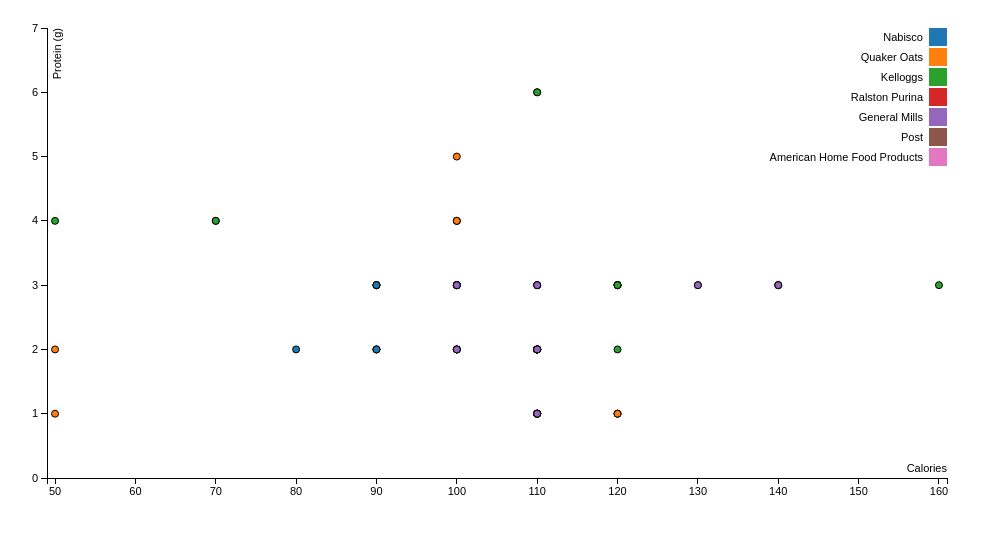
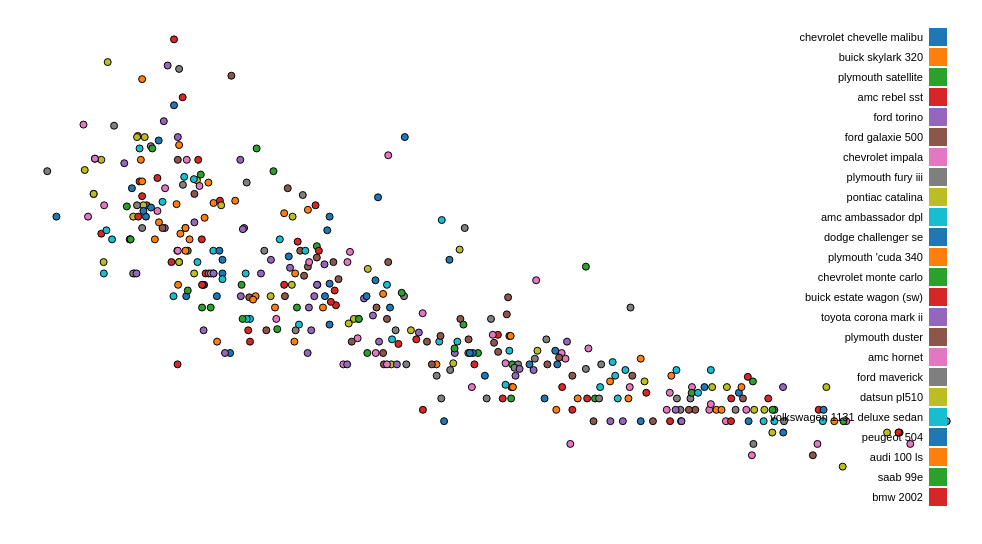
Before and after one commit to HelloWorldRachel/scatter, a plain HTML site: page index.html in a window 1280 px wide. Shown: the whole page, without its empty margins (1-983 px from the left). Drawn offline with nearby package versions, Linux system fonts and the light colour scheme.

Commit message:
Update index.html

```diff
--- a/index.html
+++ b/index.html
@@ -45,19 +45,19 @@ var margin = {top: 20, right: 20, bottom: 30, left: 40},
  */
 
 // setup x
-var xValue = function(d) { return d.Calories;}, // data -> value
+var xValue = function(d) { return d.weight;}, // data -> value
     xScale = d3.scale.linear().range([0, width]), // value -> display
     xMap = function(d) { return xScale(xValue(d));}, // data -> display
     xAxis = d3.svg.axis().scale(xScale).orient("bottom");
 
 // setup y
-var yValue = function(d) { return d["Protein (g)"];}, // data -> value
+var yValue = function(d) { return d.mpg;}, // data -> value
     yScale = d3.scale.linear().range([height, 0]), // value -> display
     yMap = function(d) { return yScale(yValue(d));}, // data -> display
     yAxis = d3.svg.axis().scale(yScale).orient("left");
 
 // setup fill color
-var cValue = function(d) { return d.Manufacturer;},
+var cValue = function(d) { return d.name;},
     color = d3.scale.category10();
 
 // add the graph canvas to the body of the webpage
@@ -73,12 +73,12 @@ var tooltip = d3.select("body").append("div")
     .style("opacity", 0);
 
 // load data
-d3.csv("cereal.csv", function(error, data) {
+d3.csv("auto.csv", function(error, data) {
 
   // change string (from CSV) into number format
   data.forEach(function(d) {
-    d.Calories = +d.Calories;
-    d["Protein (g)"] = +d["Protein (g)"];
+    d.weight = +d.weight;
+    d["mpg"] = +d["mpg"];
 //    console.log(d);
   });
 
@@ -87,7 +87,7 @@ d3.csv("cereal.csv", function(error, data) {
   yScale.domain([d3.min(data, yValue)-1, d3.max(data, yValue)+1]);
 
   // x-axis
-  svg.append("g")
+  svg.append("lb")
       .attr("class", "x axis")
       .attr("transform", "translate(0," + height + ")")
       .call(xAxis)
@@ -96,10 +96,10 @@ d3.csv("cereal.csv", function(error, data) {
       .attr("x", width)
       .attr("y", -6)
       .style("text-anchor", "end")
-      .text("Calories");
+      .text("weight");
 
   // y-axis
-  svg.append("g")
+  svg.append("lb")
       .attr("class", "y axis")
       .call(yAxis)
     .append("text")
@@ -108,7 +108,7 @@ d3.csv("cereal.csv", function(error, data) {
       .attr("y", 6)
       .attr("dy", ".71em")
       .style("text-anchor", "end")
-      .text("Protein (g)");
+      .text("mpg");
 
   // draw dots
   svg.selectAll(".dot")
@@ -123,7 +123,7 @@ d3.csv("cereal.csv", function(error, data) {
           tooltip.transition()
                .duration(200)
                .style("opacity", .9);
-          tooltip.html(d["Cereal Name"] + "<br/> (" + xValue(d)
+          tooltip.html(d["auto Name"] + "<br/> (" + xValue(d)
 	        + ", " + yValue(d) + ")")
                .style("left", (d3.event.pageX + 5) + "px")
                .style("top", (d3.event.pageY - 28) + "px");
```
